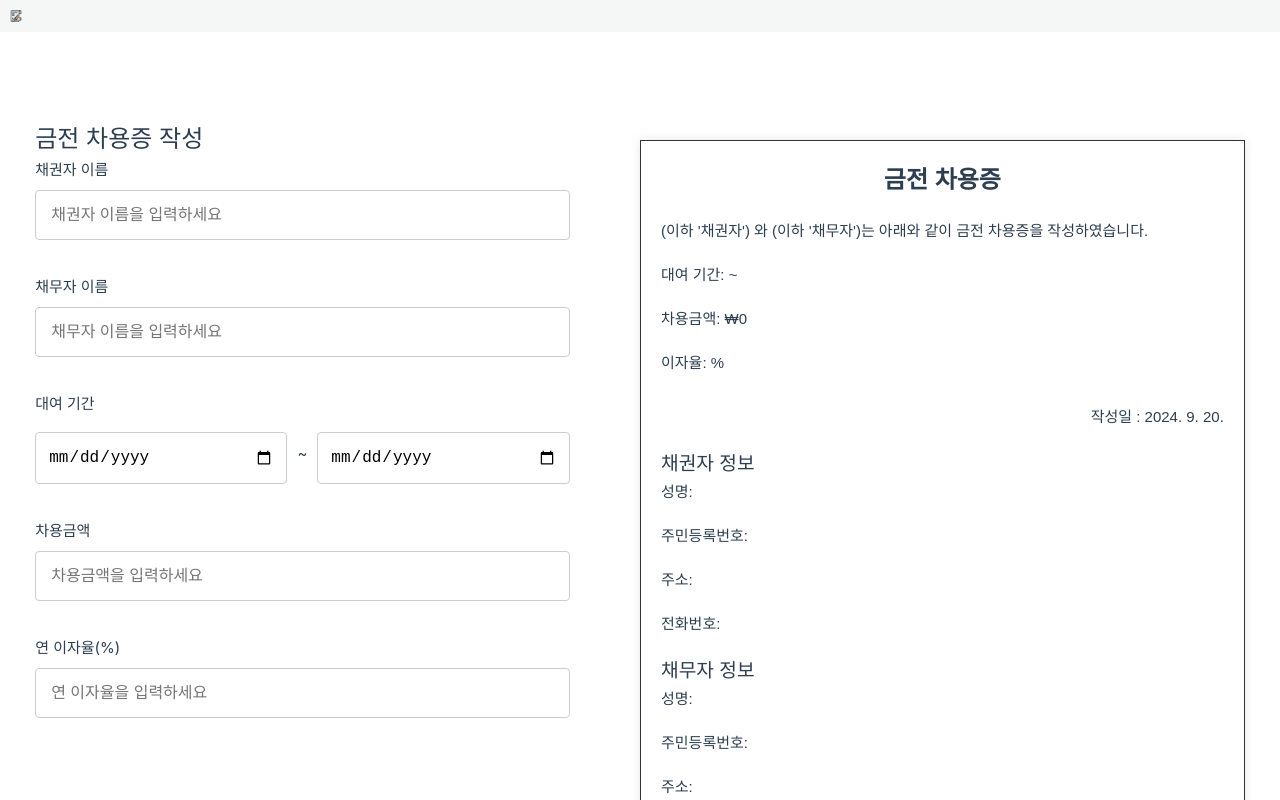
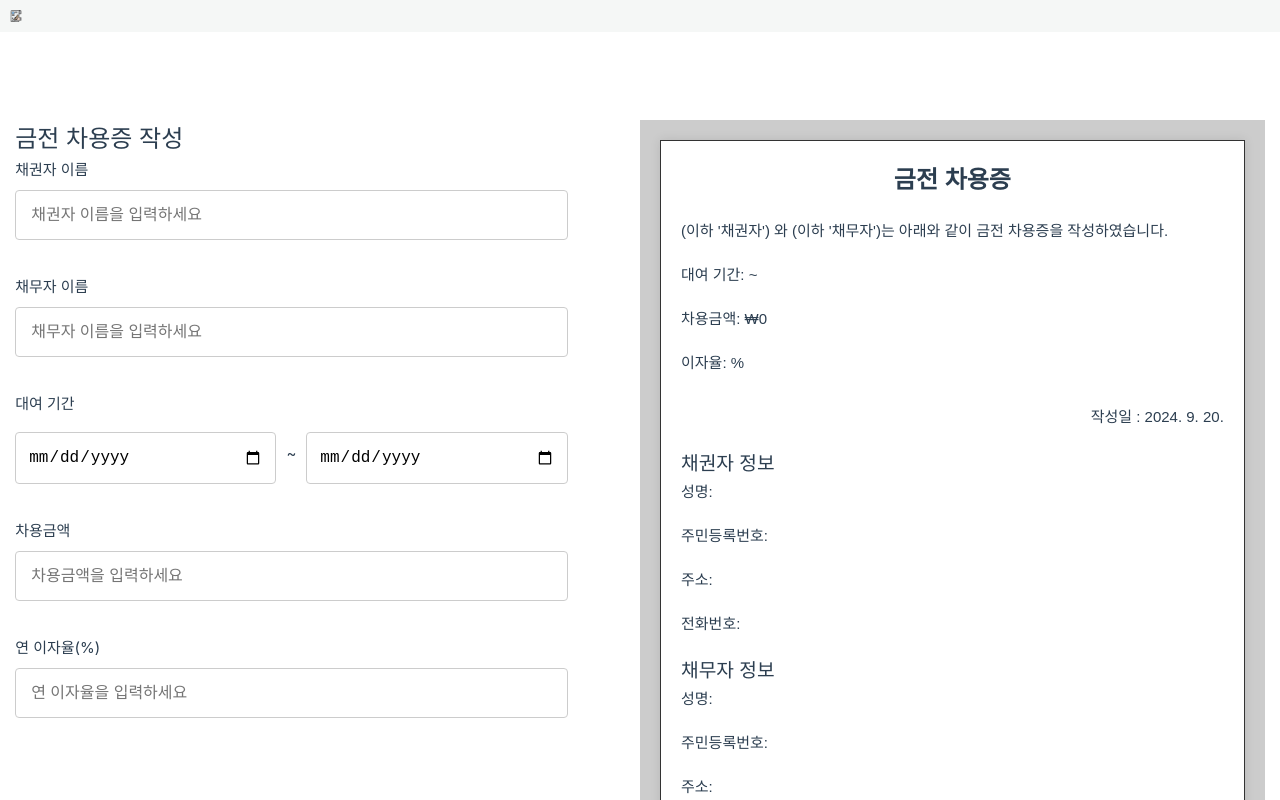
Before and after one commit to castela0119/all_docs, a Vue app in the folder vue-project/: page /borrow-document in a window 1280 px wide. Shown: the top 800 px of the page. Built offline with nearby package versions, Linux system fonts and the light colour scheme; some icons are missing; what quasar would draw is missing.

Commit message:
feat : 차용증-작성완료버튼 추가, router 적용

```diff
--- a/vue-project/src/views/BorrowDocument.vue
+++ b/vue-project/src/views/BorrowDocument.vue
@@ -73,6 +73,9 @@
         <label>채무자 전화번호</label>
         <input v-model="borrowerPhoneNumber" type="text" placeholder="전화번호를 입력하세요" />
       </div>
+
+      <!-- 작성 완료 버튼 추가 -->
+      <button @click="handleComplete">작성 완료</button>
     </div>
 
     <!-- 오른쪽 A4 용지 미리보기 (스크롤 없음) -->
@@ -111,6 +114,10 @@
 
 <script setup>
 import { ref, computed } from 'vue'
+import { useRouter } from 'vue-router'
+
+// Vue Router 사용 설정
+const router = useRouter()
 
 // 데이터 정의
 const borrowerName = ref('')
@@ -147,6 +154,26 @@ const handleInput1 = (event) => {
 const handleInput2 = (event) => {
   borrowerName.value = event.target.value
 }
+
+const handleComplete = () => {
+  router.push({
+    name: 'paperComplete', // 해당 페이지의 route name을 지정합니다.
+    params: {
+      lenderName: lenderName.value,
+      borrowerName: borrowerName.value,
+      loanStartDate: loanStartDate.value,
+      loanEndDate: loanEndDate.value,
+      loanAmount: loanAmount.value,
+      interestRate: interestRate.value,
+      lenderIdNumber: lenderIdNumber.value,
+      lenderAddress: lenderAddress.value,
+      lenderPhoneNumber: lenderPhoneNumber.value,
+      borrowerIdNumber: borrowerIdNumber.value,
+      borrowerAddress: borrowerAddress.value,
+      borrowerPhoneNumber: borrowerPhoneNumber.value
+    }
+  })
+}
 </script>
 
 <style scoped>
@@ -179,8 +206,10 @@ const handleInput2 = (event) => {
   display: flex;
   justify-content: center;
   align-items: flex-start; /* A4 용지가 위로 밀리지 않게 설정 */
-  height: 100%;
-  padding-top: 20px; /* A4 용지와 헤더 사이에 충분한 공간 확보 */
+  height: 100vh;
+  background-color: #ccc; /* 회색 배경 */
+  padding: 20px; /* A4 용지 주변에 여백 추가 */
+  margin: 0;
 }
 
 .a4-paper {
```
